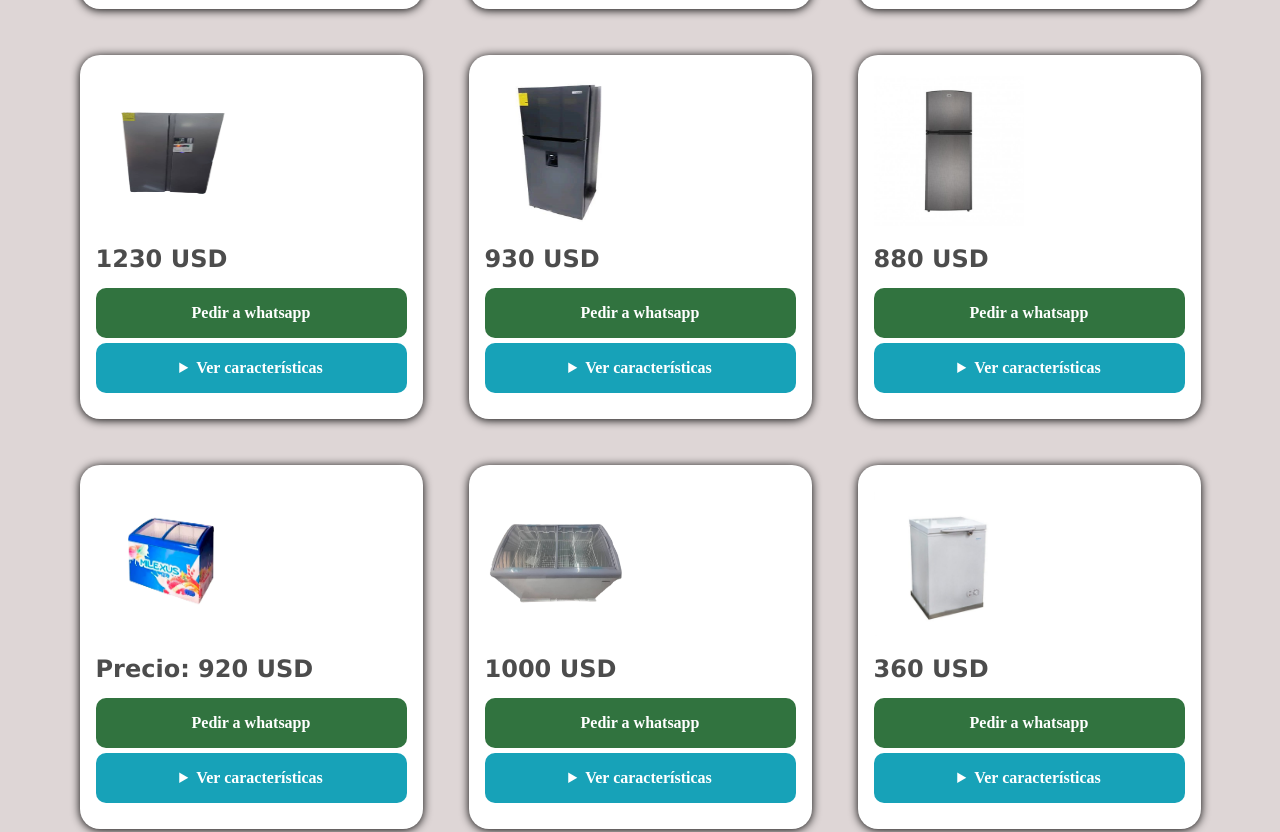
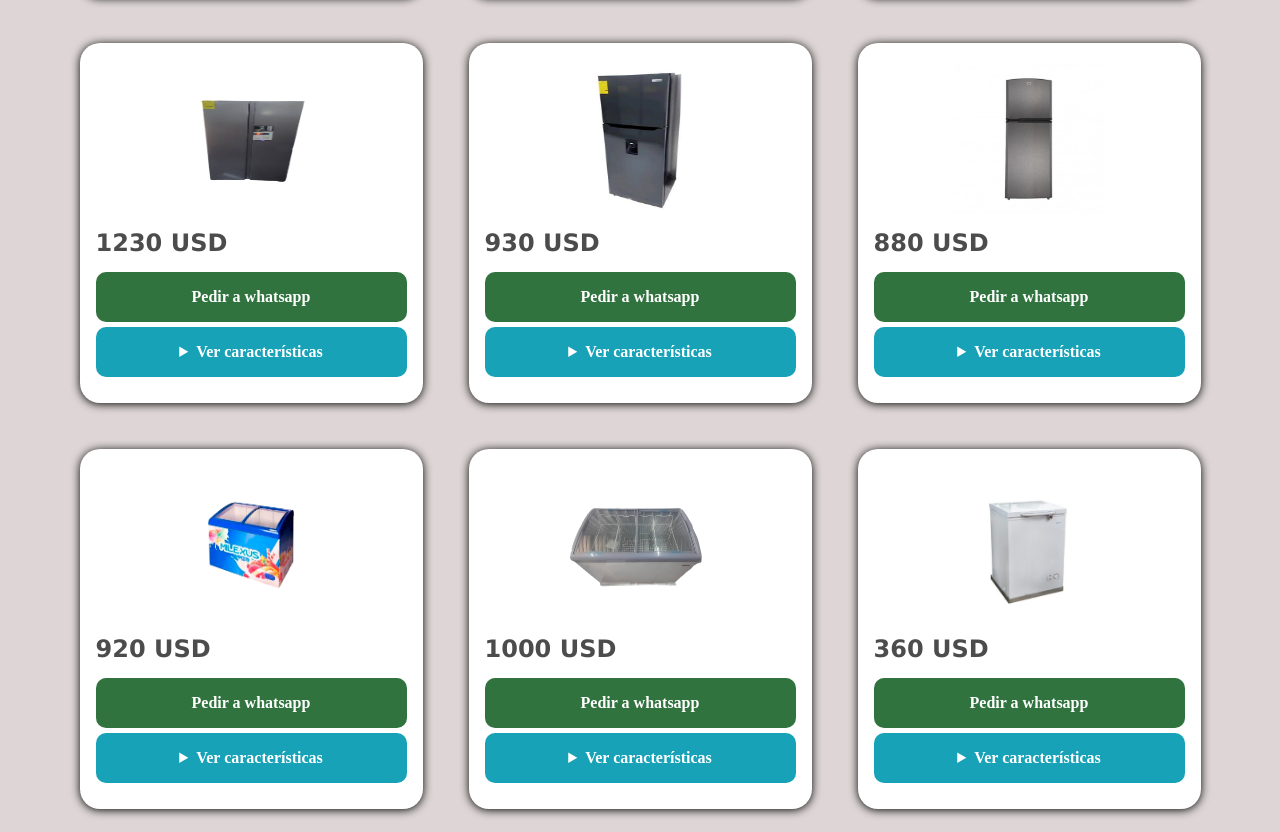
Before and after one commit to digitalcatalogosonline/catalogo, a website with bundled scripts: page index.html in a window 1280 px wide. Shown: the part 1354-2186 px from the top of the page. Built offline with nearby package versions, Linux system fonts and the light colour scheme.

Commit message:
modifying styles

```diff
--- a/main.css
+++ b/main.css
@@ -74,6 +74,9 @@ li:hover {
 }
 .image-container {
     width: max-content;
+    display: flex;
+    justify-content: center;
+
 }
 .product-cart p {
     color: rgba(0, 0, 0,70%);
--- a/package.json
+++ b/package.json
@@ -3,7 +3,7 @@
   "version": "1.0.0",
   "description": "un simple catalogo de productos",
   "type":"module",
-  "main": "index.html",
+  "main": "./index.html",
   "scripts": {
     "test": "echo \"Error: no test specified\" && exit 1"
   },
--- a/productos.js
+++ b/productos.js
@@ -88,7 +88,7 @@ lavado: 7 kg</li><li>Lavadora semi automática</li><li>2 programas: lavar y cent
   },
   {
     nombre: "Heladera Milexus",
-    Precio:"Precio: 920 USD",
+    Precio:"920 USD",
     características: `<ul><li>Marca: Milexus</li></ul>`,
     foto:"./public/imagenes_productos/otros/Heladera milexus.jpg",
     categoria:"otros"
```
